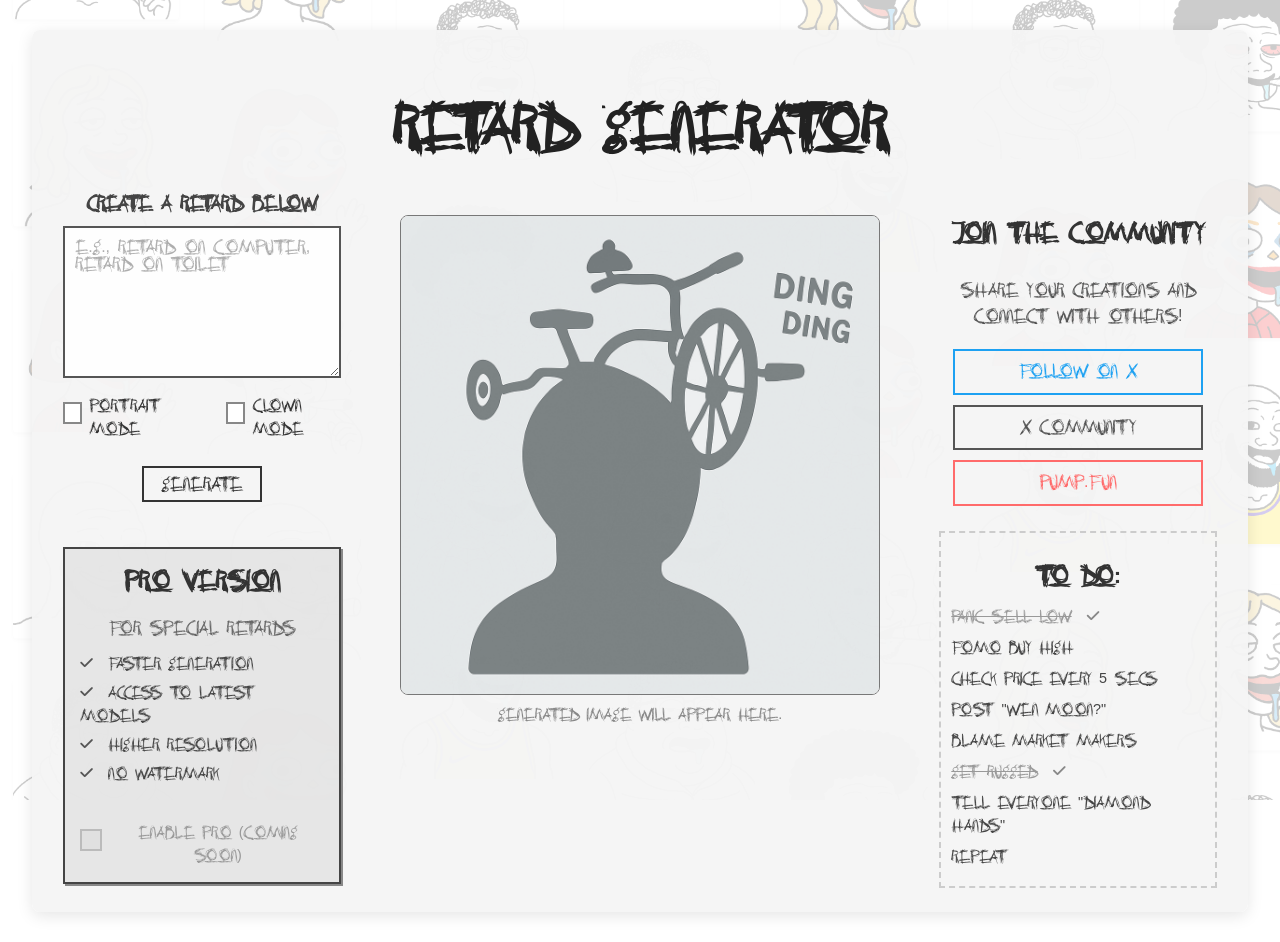
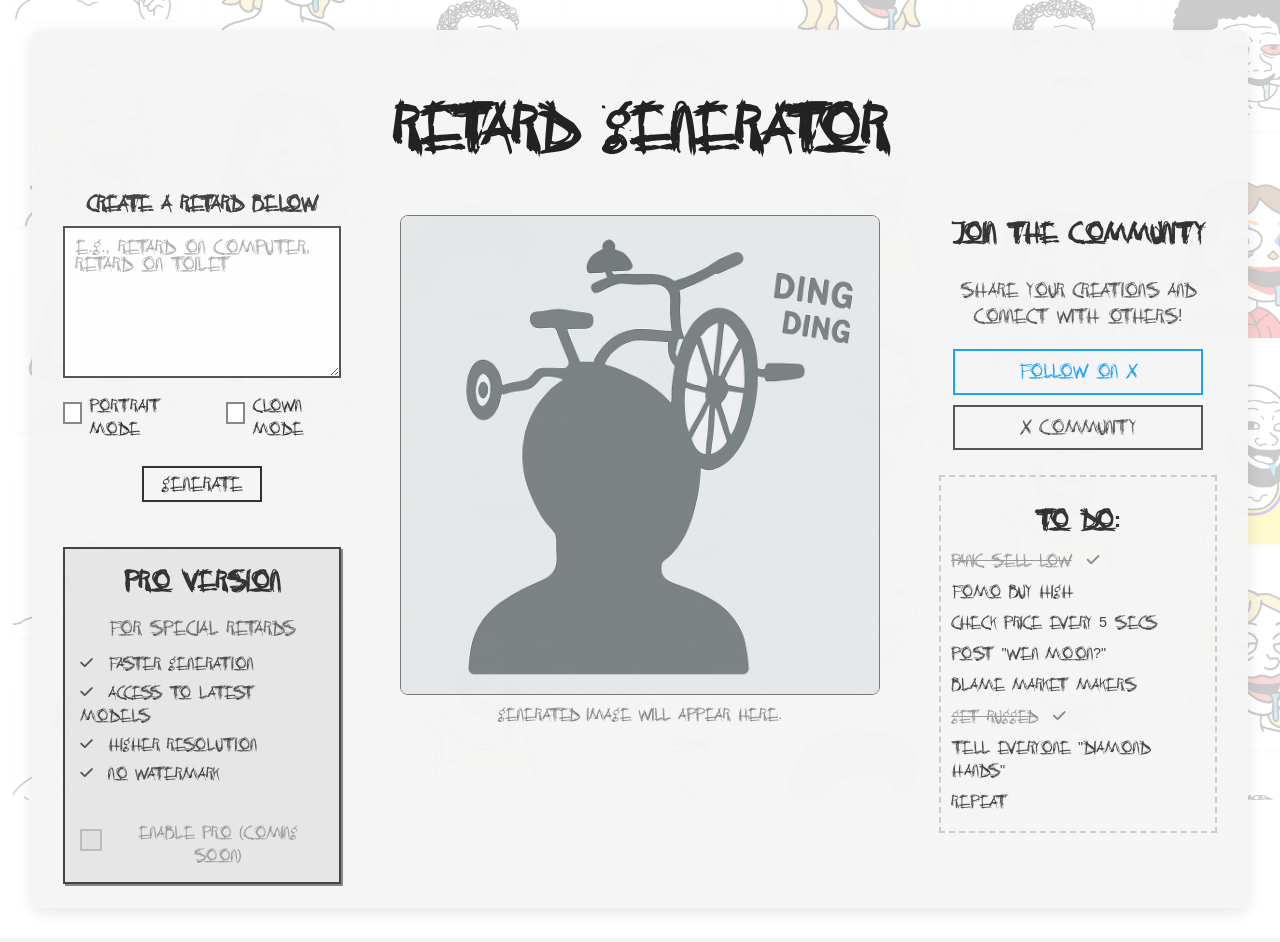
Before and after one commit to AlexisMatzopoulos/wojak, a Flask app: page / in a window 1280 px wide. After the commit the page ends 886 px from the top, so only its background shows below. Run offline with Flask 3, Linux system fonts and the light colour scheme.

Commit message:
minor changes

```diff
--- a/templates/index.html
+++ b/templates/index.html
@@ -321,12 +321,10 @@
                         <a href="https://twitter.com/RetardGenerator" class="social-link-button twitter-button" target="_blank" rel="noopener noreferrer">
                              Follow on X
                         </a>
-                        <a href="https://x.com/i/communities/1911078568123412910" class="social-link-button community-button" target="_blank" rel="noopener noreferrer">
+                        <a href="https://x.com/i/communities/1912905193081151579" class="social-link-button community-button" target="_blank" rel="noopener noreferrer">
                             X Community
                         </a>
-                        <a href="https://pump.fun/coin/" class="social-link-button pumpfun-button" target="_blank" rel="noopener noreferrer">
-                            Pump.fun
-                        </a>
+
                     </div>
                     {# === END: Social Links === #}
 
```
